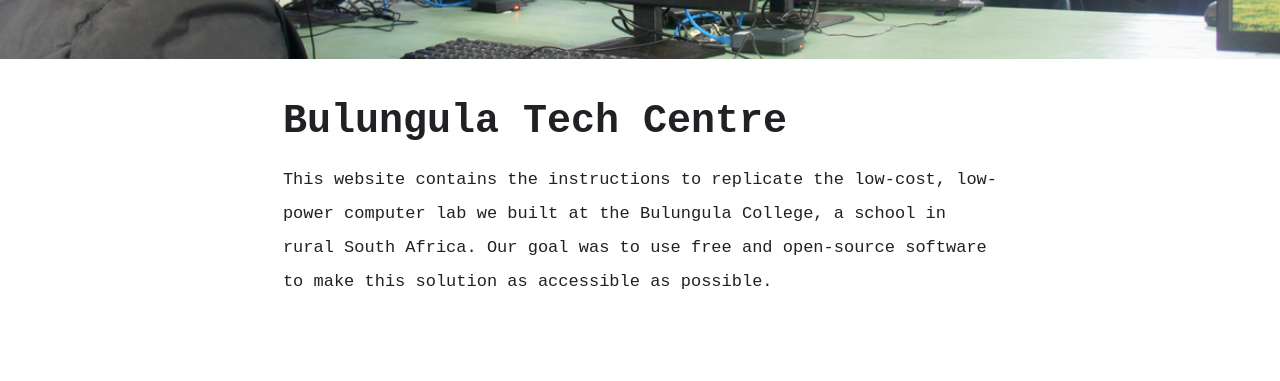
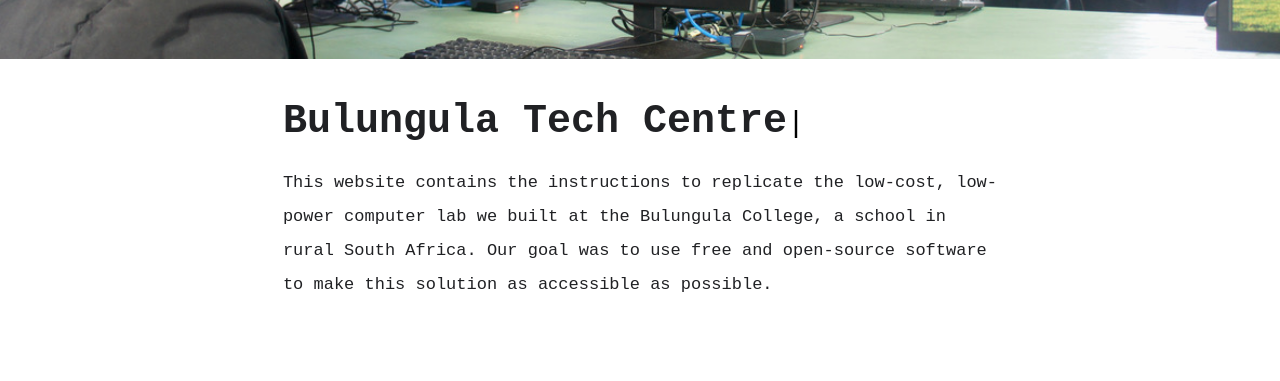
Before and after one commit to bulungula-tech-centre/bulungula-tech-centre, a Jekyll site: the page built from index.md, in a window 1280 px wide. Shown: the part 365-746 px from the top of the page. Built offline with Jekyll 4.4.1, drawn with Linux system fonts in a browser that asks for light colours.

Commit message:
experiment with blinking cursor

```diff
--- a/_layouts/page.html
+++ b/_layouts/page.html
@@ -11,7 +11,7 @@ layout: default
   <article
     class="article  article--page  content  typeset{% if page.title == 'Bulungula Tech Centre' %} fade_in{% endif %}">
 
-    <h1>{{ page.title }}</h1>
+    <h1>{{ page.title }}<span class="blinking-cursor">|</span></h1>
 
     {{ content }}
 
--- a/_sass/_theme.scss
+++ b/_sass/_theme.scss
@@ -491,18 +491,59 @@ pre code {
   animation-fill-mode: forwards;
 }
 
-/* Animation */
-// .anim-typewriter{
-//   animation: typewriter 4s steps(21) 1s 1 normal both,
-//              blinkTextCursor 500ms steps(21) infinite normal;
-//   overflow: hidden;
-//   white-space: nowrap;
-// }
-// @keyframes typewriter{
-//   from{width: 0;}
-//   to{width: auto;}
-// }
-// @keyframes blinkTextCursor{
-//   from{border-right-color: $linkColour;}
-//   to{border-right-color: transparent;}
-// }
+
+.blinking-cursor {
+  font-weight: 100;
+  font-size: 30px;
+  color: #2E3D48;
+  -webkit-animation: 1s blink step-end infinite;
+  -moz-animation: 1s blink step-end infinite;
+  -ms-animation: 1s blink step-end infinite;
+  -o-animation: 1s blink step-end infinite;
+  animation: 1s blink step-end infinite;
+}
+
+@keyframes blink {
+  from, to {
+    color: transparent;
+  }
+  50% {
+    color: black;
+  }
+}
+
+@-moz-keyframes blink {
+  from, to {
+    color: transparent;
+  }
+  50% {
+    color: black;
+  }
+}
+
+@-webkit-keyframes blink {
+  from, to {
+    color: transparent;
+  }
+  50% {
+    color: black;
+  }
+}
+
+@-ms-keyframes blink {
+  from, to {
+    color: transparent;
+  }
+  50% {
+    color: black;
+  }
+}
+
+@-o-keyframes blink {
+  from, to {
+    color: transparent;
+  }
+  50% {
+    color: black;
+  }
+}
```
